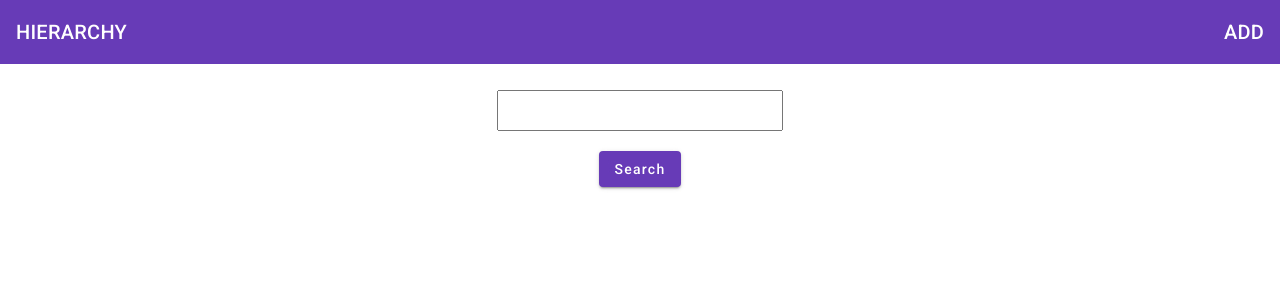
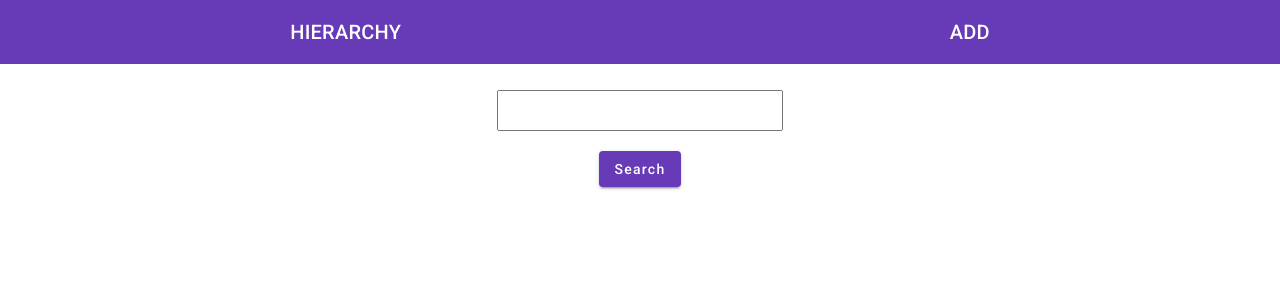
Before and after one commit to Visanth-dev/employee-hierarchy, an Angular app: page / in a window 1280 px wide. Shown: the top 300 px of the page. Built offline with nearby package versions, Linux system fonts and the light colour scheme.

Commit message:
ADD MatToolbarModule & REFACTOR

```diff
--- a/src/app/shared/components/navbar/navbar.component.html
+++ b/src/app/shared/components/navbar/navbar.component.html
@@ -1,7 +1,6 @@
 <div>
-  <mat-toolbar color="primary">
+  <mat-toolbar class="nav-bar" color="primary">
     <a class="a" routerLink="/">HIERARCHY</a>
-    <span class="example-spacer"></span>
     <a class="a" routerLink="/add">ADD</a>
   </mat-toolbar>
 </div>
--- a/src/app/shared/components/navbar/navbar.component.ts
+++ b/src/app/shared/components/navbar/navbar.component.ts
@@ -1,6 +1,4 @@
 import { Component } from '@angular/core';
-
-import {MatToolbarModule} from '@angular/material/toolbar';
 
 @Component({
   selector: 'app-navbar',
```
Also changed, not shown: src/app/shared/components/navbar/navbar.module.ts (+4 -8 lines).
